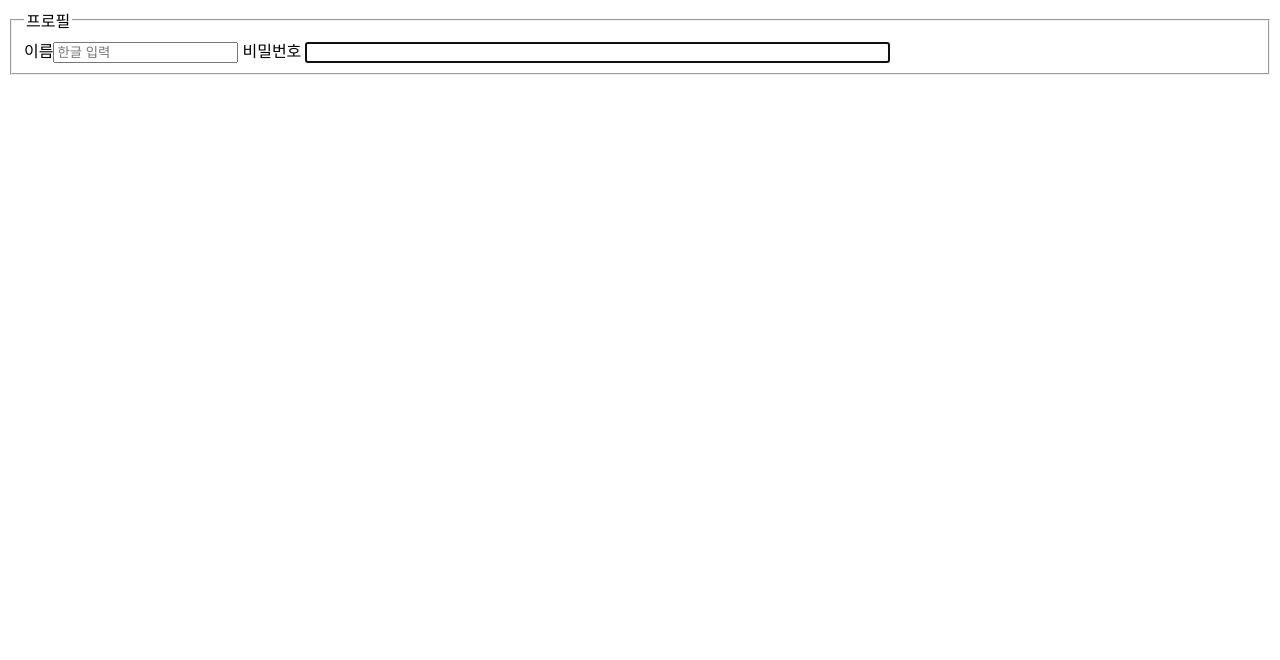
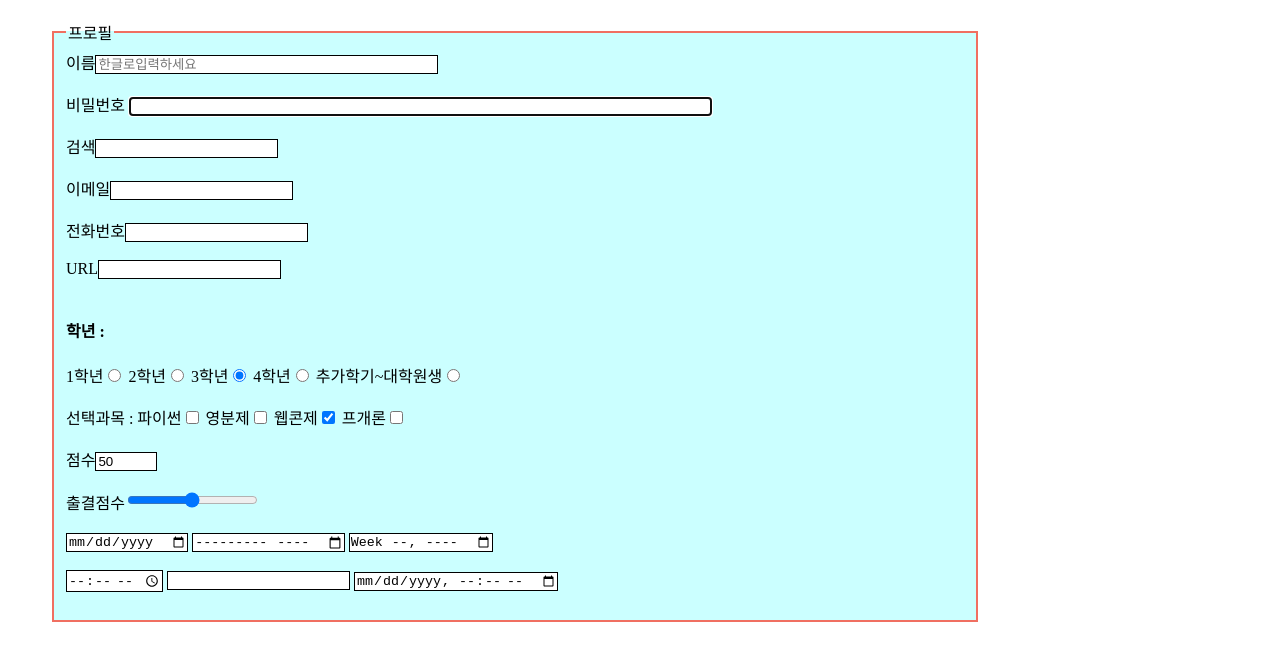
Before and after one commit to haaazz/2022web, a plain HTML site: page form1.html in a window 1280 px wide. Drawn offline with Linux system fonts and the light colour scheme.

Commit message:
웹콘텐츠제작수업

```diff
--- a/form1.html
+++ b/form1.html
@@ -1,19 +1,63 @@
 <!DOCTYPE html>
 <html lang="en">
+
 <head>
     <meta charset="UTF-8">
     <meta http-equiv="X-UA-Compatible" content="IE=edge">
     <meta name="viewport" content="width=device-width, initial-scale=1.0">
     <title>Document</title>
+    <style>
+        body {margin-top:20px;
+            margin-left: 50px;
+            margin-right: 300px;}
+        fieldset {border:2px solid rgb(240, 111, 97);
+        background-color: rgb(203, 255, 255);}
+        input{border: 1px solid rgb(0, 0, 0);}
+    </style>
 </head>
+
 <body>
     <form>
     <fieldset>
-    <legend>프로필</legend>
-    <label>이름<input type="text" placeholder="한글 입력" maxlenght="10"></label>
-    <label for="pa">비밀번호</label>
-    <input type="password" id="pa" autofocus maxlength="12" size="70">
+    <legend>프로필</legend>    <!--레전드 뜻은 '범례'-->
+    <label>이름<input type="text" placeholder="한글로입력하세요" maxlenght="10" size="40"><label><br><br>
+    <!--라벨은 설명을 해주는거라 전송버튼같은 직관적인것에는 필요x-->
+    <label for="pw">비밀번호</label>
+    <input type="password" id="pw" autofocus maxlength="12" size="70"><br><br>
+    <label>검색<input type="search"></label><br><br>
+    <label>이메일<input type="email"></label><br><br>
+    <label>전화번호<input type="tel"></label><br><br>
+    <label>URL<input type="url"></label><br><br>
+    <h4>학년 : </h4>
+    <label>1학년<input type="radio" name="grd" value="g_1"></label>
+    <label>2학년<input type="radio" name="grd" value="g_2"></label>
+    <label>3학년<input type="radio" name="grd" value="g_3"checked></label>
+    <label>4학년<input type="radio" name="grd" value="g_4"></label>
+    <label>추가학기~대학원생<input type="radio" name="grd" value="g_5"></label><br><br>
+    <!--다 똑같은 name으로 같은 그룹으로 묶어줘야 다중선택 방지 가능-->
+    <!--value값은 다 다르게 줘야 뭘 선택했는지 선택에 대한 차등 값 부여 가능->서버로 값 전달-->
+
+    선택과목 :
+    <label>파이썬<input type="checkbox" value="s_1"></label>
+    <label>영분제<input type="checkbox" value="s_2"></label>
+    <label>웹콘제<input type="checkbox" value="s_3" checked></label>
+    <label>프개론<input type="checkbox" value="s_4"></label><br><br>
+    <!--체크박스는 name 설정을 해도 다중선택 가능해서 굳이 name 부여할 필요x value는 필요함-->
+
+    <label>점수<input type="number" min="0" max="100" step="5" value="50"></label><br><br>
+    <label>출결점수<input type="range" min="0" max="10" step="1" value="5"></label><br><br>
+
+    <input type="date">
+    <input type="month">
+    <input type="week"><br><br>
+
+    <input type="time">
+    <input type="datetime"> <!--잘 실행 안됨-->
+    <input type="datetime-local"><br><br>
+
+
     </fieldset>
     </form>
 </body>
+
 </html>
```
Also changed, not shown: form2.html (added, +59 -0 lines).
